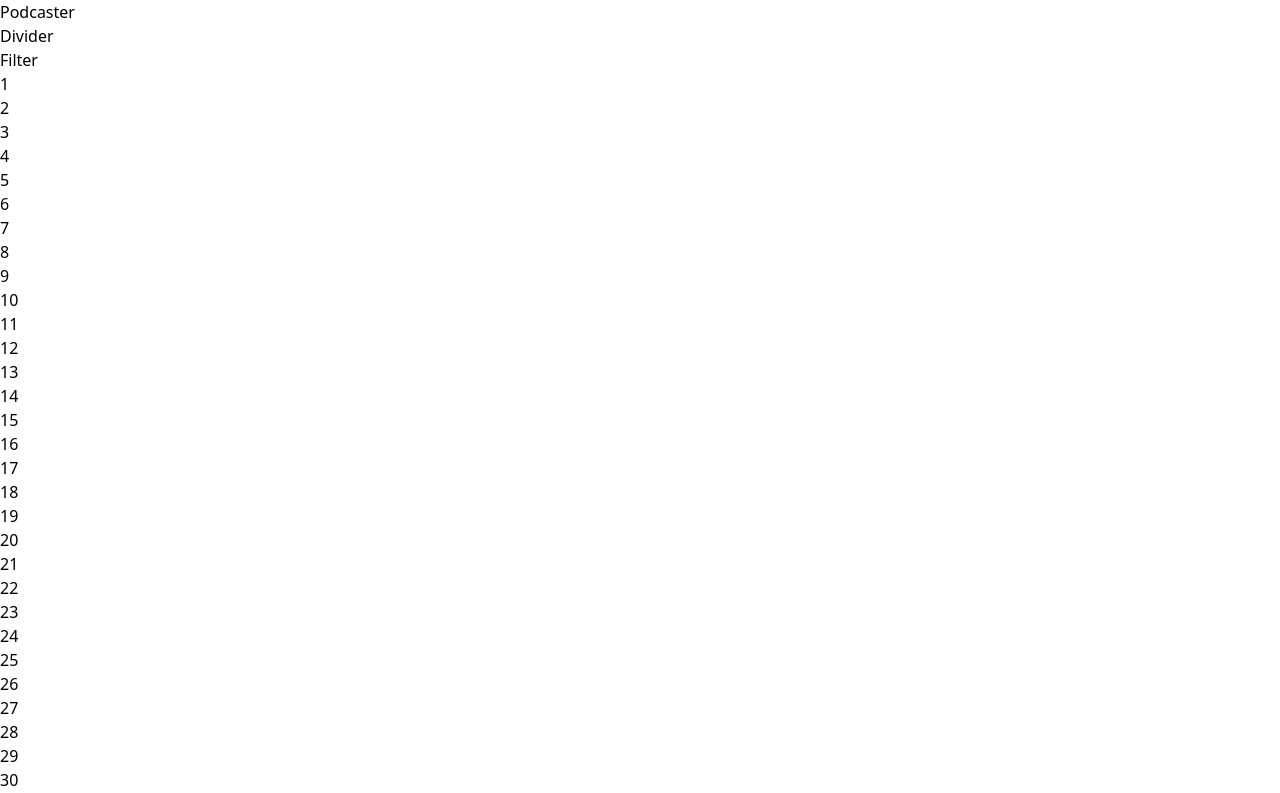
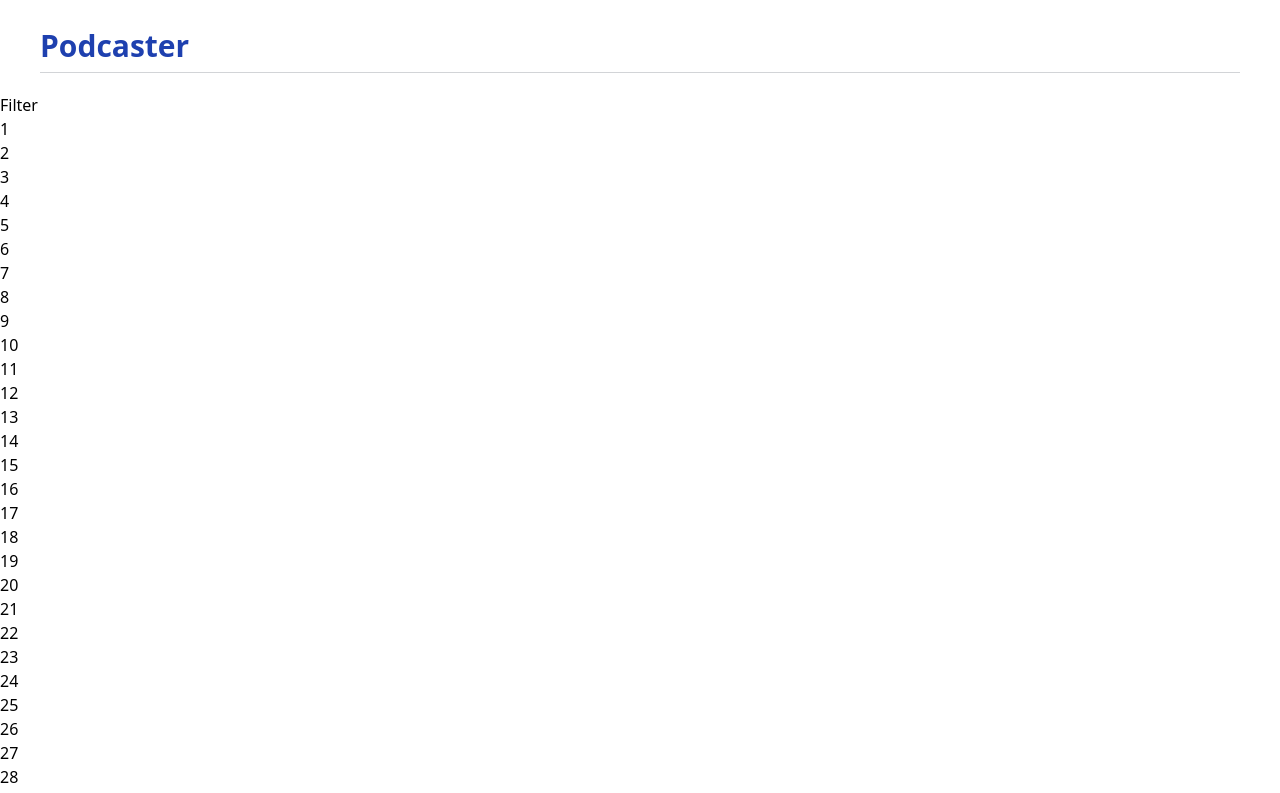
Before and after one commit to Cudi7/podcast-app, a Next.js app: page / in a window 1280 px wide. Shown: the top 793 px of the page. Built offline with nearby package versions, Linux system fonts and the light colour scheme.

Commit message:
added navbar

```diff
--- /dev/null
+++ b/src/components/Navbar.tsx
@@ -0,0 +1,19 @@
+import Link from "next/link";
+import React from "react";
+
+const Navbar = () => {
+  return (
+    <header className="container mx-auto my-5 px-10 ">
+      <nav className="border-b border-slate-800/20 py-2">
+        <Link
+          href="/"
+          className="text-3xl font-semibold text-blue-800 hover:text-blue-400"
+        >
+          Podcaster
+        </Link>
+      </nav>
+    </header>
+  );
+};
+
+export default Navbar;
--- a/src/pages/_app.tsx
+++ b/src/pages/_app.tsx
@@ -1,9 +1,15 @@
 import { type AppType } from "next/dist/shared/lib/utils";
+import Navbar from "../components/Navbar";
 
 import "../styles/globals.css";
 
 const MyApp: AppType = ({ Component, pageProps }) => {
-  return <Component {...pageProps} />;
+  return (
+    <>
+      <Navbar />
+      <Component {...pageProps} />
+    </>
+  );
 };
 
 export default MyApp;
--- a/src/pages/index.tsx
+++ b/src/pages/index.tsx
@@ -13,8 +13,6 @@ const Home: NextPage = () => {
         <link rel="icon" href="/favicon.ico" />
       </Head>
       <main>
-        <h1>Podcaster</h1>
-        <span>Divider</span>
         <Filter />
         {[...Array(100).keys()].map((el) => (
           <Podcast key={el} el={el} />
```
